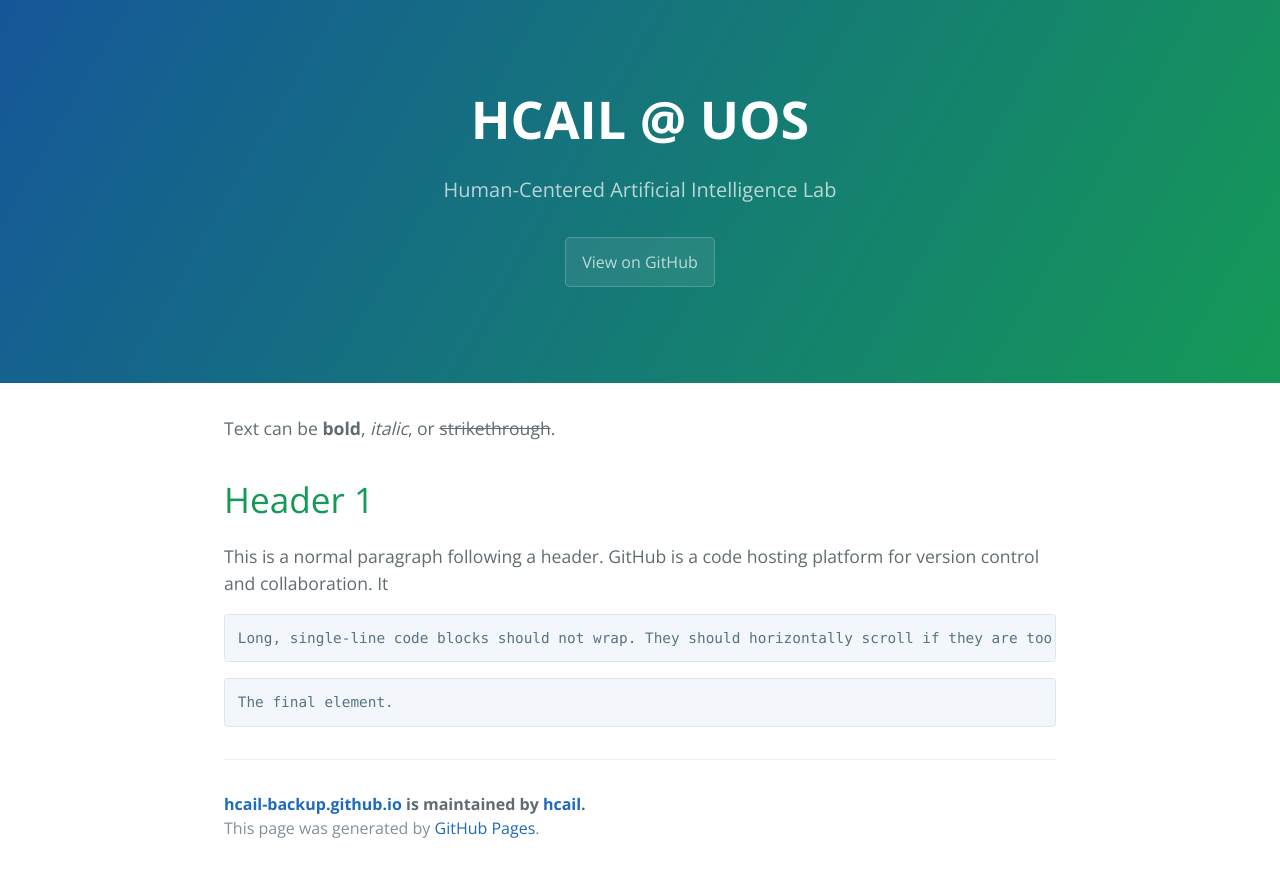
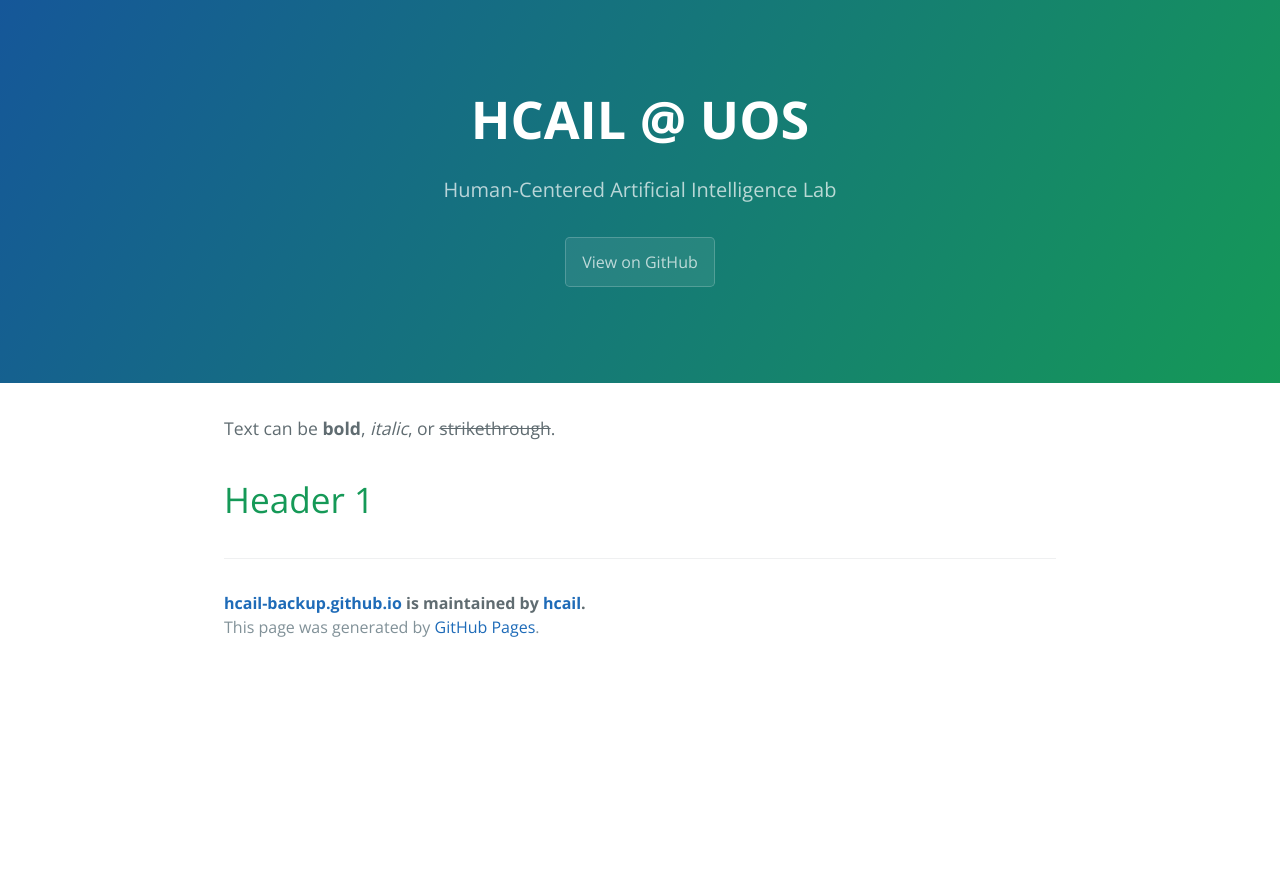
Before and after one commit to hcail/hcail-backup.github.io, a Jekyll site: the page built from index.md, in a window 1280 px wide. Shown: the top 877 px of the page. Built offline with Jekyll 4.4.1, drawn with Linux system fonts in a browser that asks for light colours.

Commit message:
Update index.md

````diff
--- a/index.md
+++ b/index.md
@@ -5,13 +5,3 @@ layout: default
 Text can be **bold**, _italic_, or ~~strikethrough~~.
 
 # Header 1
-
-This is a normal paragraph following a header. GitHub is a code hosting platform for version control and collaboration. It
-
-```
-Long, single-line code blocks should not wrap. They should horizontally scroll if they are too long. This line should be long enough to demonstrate this.
-```
-
-```
-The final element.
-```
````
